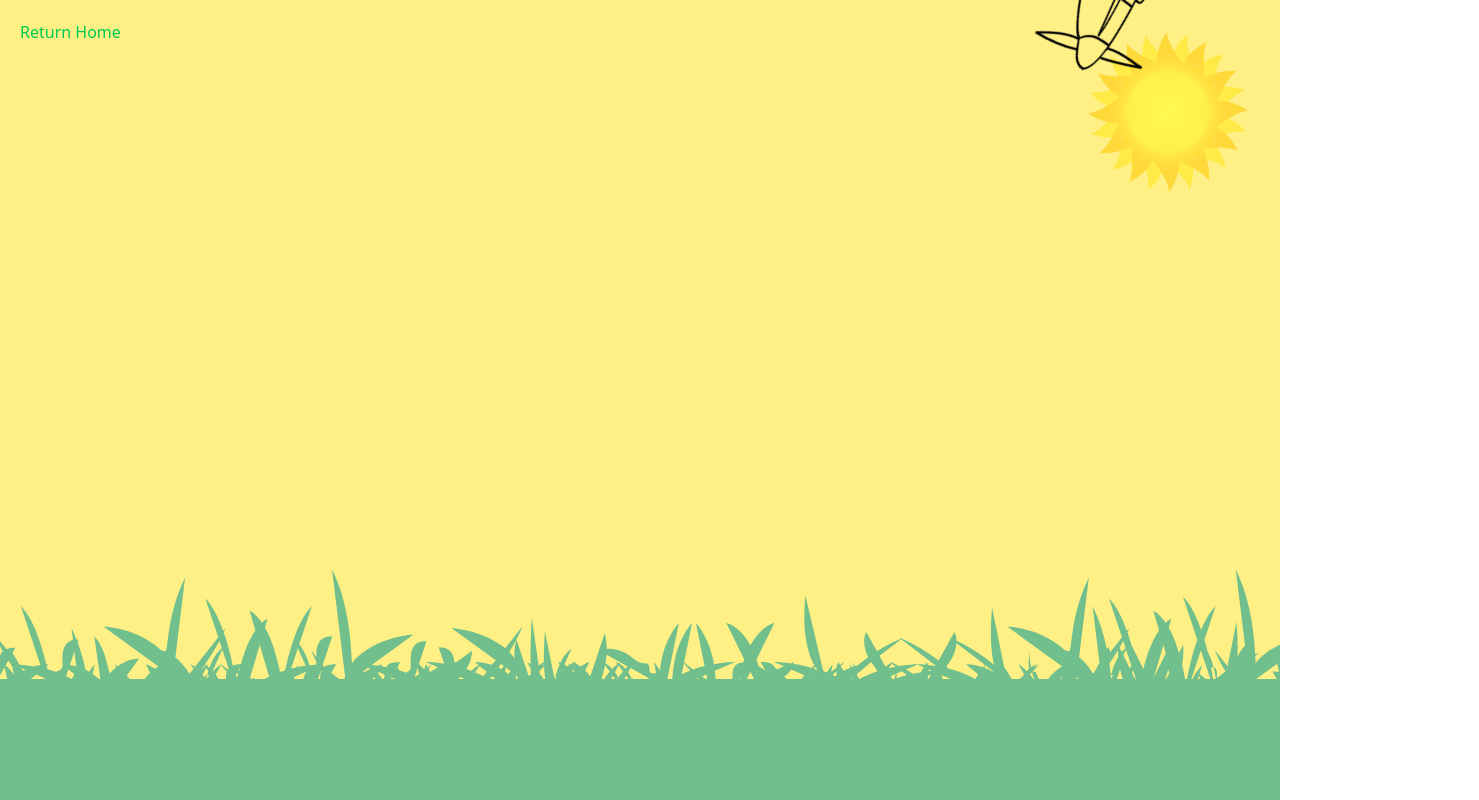
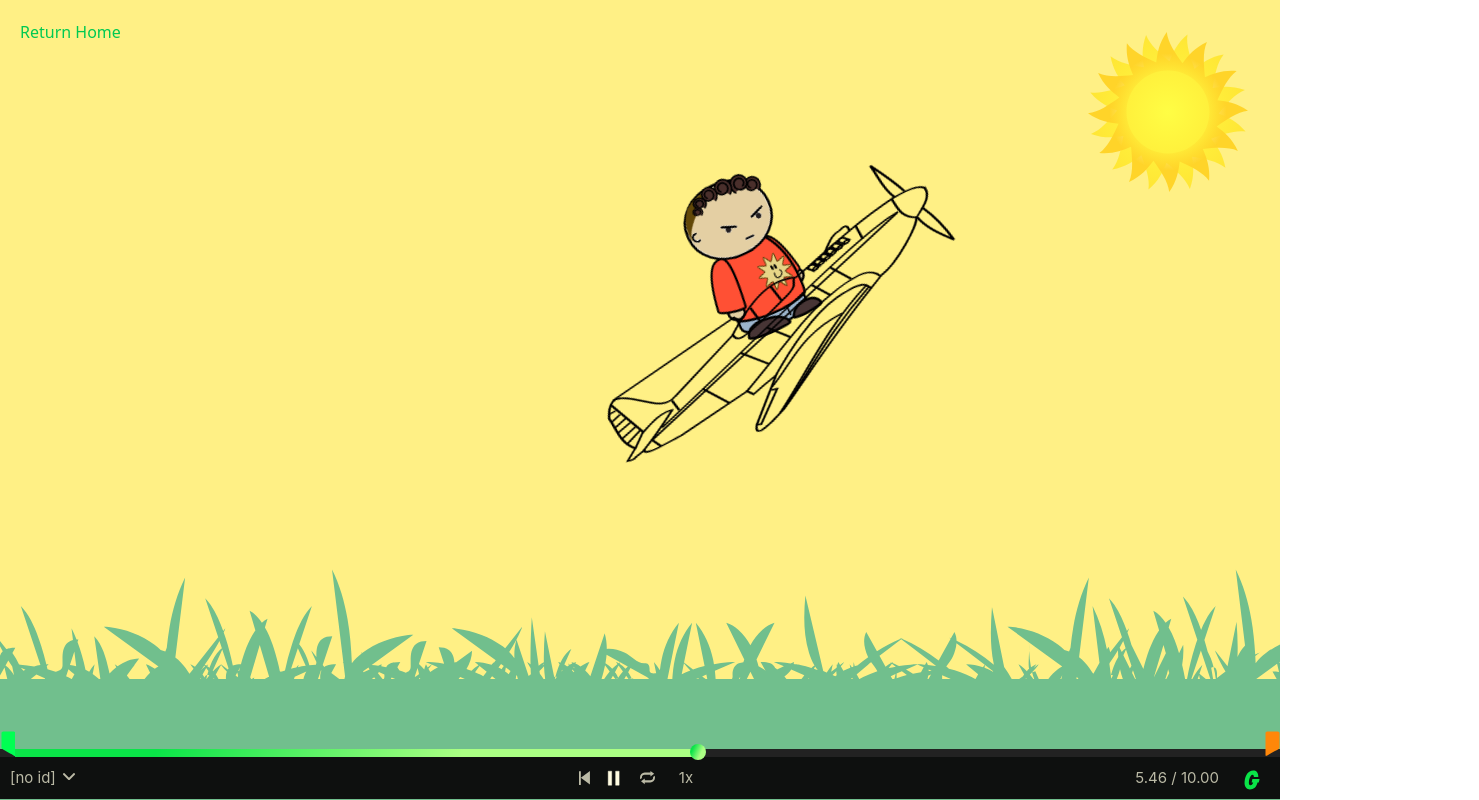
Before and after one commit to talhaceliktas/gsap-work-area, a Next.js app: page /timeliner in a window 1280 px wide. Shown: the whole page, 1479 px wide, since content can reach past the window. Built offline with nearby package versions, Linux system fonts and the light colour scheme.

Commit message:
timeliner fixed

```diff
--- a/app/layout.js
+++ b/app/layout.js
@@ -18,7 +18,7 @@ export default function RootLayout({ children }) {
     <html lang="en" className="tc-new-price">
       <body className={`antialiased`}>
         <main className="h-screen flex justify-center items-center">
-          <Link href="/" className="fixed top-5 left-5 text-green-500">
+          <Link href="/" className="fixed top-5 left-5 text-green-500 z-50">
             Return Home
           </Link>
           {children}
--- a/app/timeliner/page.js
+++ b/app/timeliner/page.js
@@ -2,10 +2,11 @@
 
 import { useGSAP } from "@gsap/react";
 import gsap from "gsap";
+import { GSDevTools } from "gsap/GSDevTools";
 
 import { MotionPathPlugin } from "gsap/MotionPathPlugin";
 
-gsap.registerPlugin(MotionPathPlugin);
+gsap.registerPlugin(MotionPathPlugin, GSDevTools);
 
 /* eslint-disable @next/next/no-img-element */
 const Page = () => {
@@ -24,32 +25,29 @@ const Page = () => {
       )
       .to("#kid", {
         duration: 2,
-        ease: "power1.inOut",
         motionPath: {
-          path: "m0,0 c-125,-120 -40,-145 0,-120", // relative path
-          align: "#plane", // path’i hangi elemana göre hizalayacağı
-          alignOrigin: [0.5, 0.5],
-          autoRotate: true,
-          start: "current", // #kid’in mevcut pozisyonunu başlangıç noktası yap
+          path: ".kidToPlaneLine",
+          align: ".kidToPlaneLine",
+          alignOrigin: [0.5, 1],
         },
       })
-      .to("#kid", {
+      .to("#plane", {
         duration: 3,
         motionPath: {
-          path: "m-325.2 0c255.6 16.8 277.2-174 304.8-286.8l68.4-362.4",
-          align: "#plane",
+          path: ".planeRote",
+          align: ".planeRote",
           alignOrigin: [0.5, 0.5],
           autoRotate: true,
         },
       })
       .to(
-        "#plane",
+        "#kid",
         {
           duration: 3,
           motionPath: {
-            path: "m-325.2 0c255.6 16.8 277.2-174 304.8-286.8l68.4-362.4",
-            align: "#kid",
-            alignOrigin: [0.5, 0.5],
+            path: ".planeRote",
+            align: ".planeRote",
+            alignOrigin: [0.5, 1],
             autoRotate: true,
           },
         },
@@ -58,10 +56,15 @@ const Page = () => {
       .to("#sun", { opacity: 0, duration: 1 })
       .to("#moon", { opacity: 1, duration: 1 })
       .to("#background", { backgroundColor: "blue", duration: 1 }, "-=1");
+
+    GSDevTools.create({ animation: timeline });
   });
 
   return (
-    <div className="bg-yellow-200 w-full h-full" id="background">
+    <div
+      className="bg-yellow-200 w-full min-h-screen relative overflow-hidden"
+      id="background"
+    >
       <img
         src="grass.svg"
         alt="grass svg"
@@ -79,7 +82,7 @@ const Page = () => {
         src="plane.svg"
         alt="plane svg"
         id="plane"
-        className="absolute w-[450px] scale-x-[-1] top-[450px] left-[500px]"
+        className="absolute w-[450px] top-[450px] left-[500px]"
       ></img>
       <img
         src="moon.svg"
@@ -87,6 +90,23 @@ const Page = () => {
         id="moon"
         className="fixed top-8 right-8 w-40 opacity-0"
       ></img>
+
+      <svg
+        xmlns="http://www.w3.org/2000/svg"
+        viewBox="0 0 1800 880"
+        className="absolute top-0 left-0 w-full h-fit pointer-events-none"
+        preserveAspectRatio="xMidYMid meet"
+      >
+        <path
+          className="kidToPlaneLine invisible"
+          d="M 400 725 q-3-11 10.2-64.8t80.8-88.6q46.8-15.6 127 2.4t78 18"
+        />
+
+        <path
+          className="planeRote invisible"
+          d="m700 645 508-232c156-72 284-260 260-885"
+        />
+      </svg>
     </div>
   );
 };
```
Also changed, not shown: public/plane.svg.
